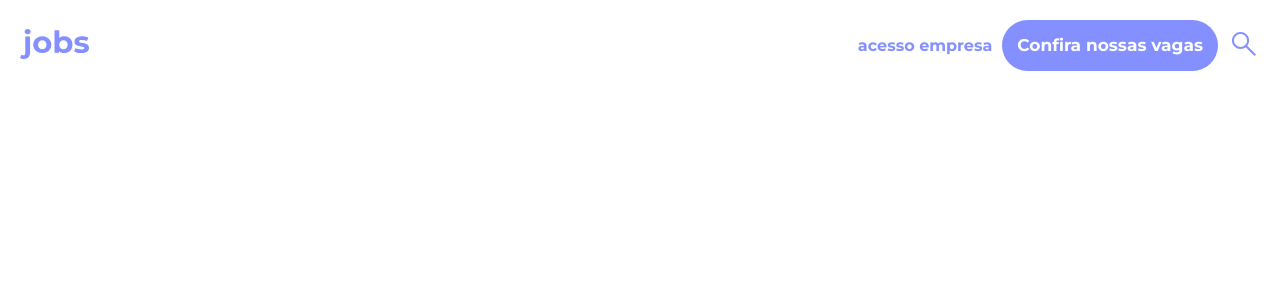
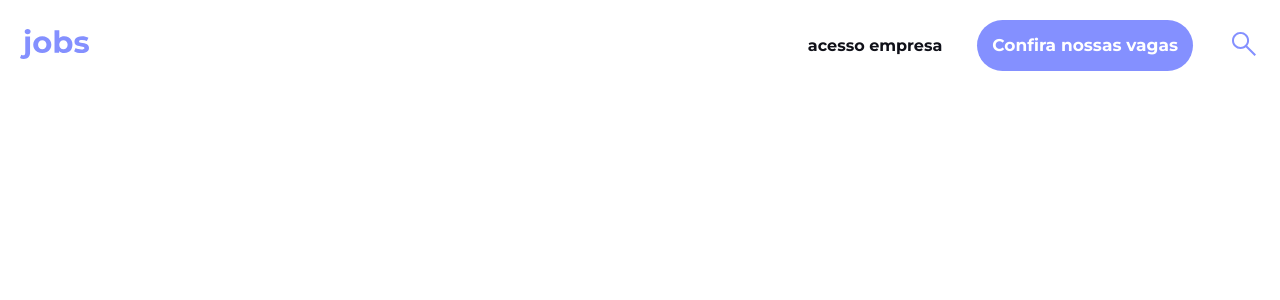
Before and after one commit to Projeto-Jobs/group9-jobs, a React (Vite) app: page /EditPage in a window 1280 px wide. Shown: the top 300 px of the page. Built offline with nearby package versions, Linux system fonts and the light colour scheme; no server answers.

Commit message:
STYLE: Header ADM modify

```diff
--- a/index.html
+++ b/index.html
@@ -2,7 +2,7 @@
 <html lang="pt-BR">
   <head>
     <meta charset="UTF-8" />
-    <link rel="icon" type="image/svg+xml" href="/vite.svg" />
+    <link rel="icon" type="image/svg+xml" href="/src/assets/jobs.svg" />
     <link href="https://fonts.googleapis.com/css2?family=Inter:wght@100;200;300;400;500;600;700;800;900&family=Montserrat:ital,wght@0,200;0,300;0,500;0,600;0,700;0,800;0,900;1,100;1,200;1,300;1,400;1,500;1,600;1,700;1,800;1,900&display=swap" rel="stylesheet">
     <meta name="viewport" content="width=device-width, initial-scale=1.0" />
     <title>Jobs</title>
--- a/src/components/Header/index.tsx
+++ b/src/components/Header/index.tsx
@@ -1,6 +1,7 @@
 import jobs from "../../assets/jobs.svg"
 import scopLensBlue from "../../assets/scopLens blue.svg"
 import { StyledButton } from "../../styles/Global"
+import { StyledText } from "../../styles/Typography"
 import { ButtonHeader, DivHeader, HeaderStyle } from "./styles"
 import { Link } from "react-router-dom"
 
@@ -12,7 +13,7 @@ export const Header = () =>{
             </figure>
             <DivHeader>
                 <Link to="/LoginPage">
-                    <ButtonHeader>acesso empresa</ButtonHeader>
+                    <StyledText text="boldAlert" >acesso empresa</StyledText>
                 </Link>
                 <Link to="/" style={{ textDecoration: 'none' }}>
                     <StyledButton>Confira nossas vagas</StyledButton>
--- a/src/components/Header/styles.ts
+++ b/src/components/Header/styles.ts
@@ -1,4 +1,4 @@
-import { styled } from "styled-components"
+import styled from "styled-components"
 
 
 export const HeaderStyle = styled.header`
@@ -6,13 +6,17 @@ export const HeaderStyle = styled.header`
    justify-content: space-between;
    align-items: center;
    padding: 20px 0;
-
+   animation: appears 2s ease-in-out;
+   :link {
+      text-decoration: none;
+   }
 `
 
 export const DivHeader = styled.div`
    display: flex;
    align-items: center;
-   gap: 10px;
+   gap: 35px;
+
 `
 
 export const ButtonHeader = styled.button`
@@ -21,4 +25,9 @@ export const ButtonHeader = styled.button`
    font-weight: 700;
    font-size: 1rem;
    color: var(--color-blue);
+   transition: 1s ease-in-out;
+
+   :hover {
+      transform: scale(1.3);
+   }
 `
--- a/src/components/HeaderLogin/index.tsx
+++ b/src/components/HeaderLogin/index.tsx
@@ -1,19 +1,19 @@
 import { useContext } from "react"
 import { LoginContext } from "../../providers/LoginContext"
 import jobs from "../../assets/jobs.svg"
-import { ButtonCompanyStyle, ButtonLeaveStyle, HeaderLoginStyle } from "./style"
-
+import { ButtonCompanyStyle, HeaderLoginStyle } from "./style"
+import { StyledOutLineButton } from "../../styles/Global"
 
 export const HeaderLogin = () =>{
 
-    const {userLogout} = useContext(LoginContext)
+    const {initials, userLogout} = useContext(LoginContext)
 
     return(
         <HeaderLoginStyle>
             <img src={jobs} alt="Logo da empresa" />
             <div>
-                <ButtonCompanyStyle>KE</ButtonCompanyStyle>
-                <ButtonLeaveStyle onClick={userLogout}>Sair</ButtonLeaveStyle>
+                <ButtonCompanyStyle>{initials}</ButtonCompanyStyle>
+                <StyledOutLineButton id="leave-button" onClick={userLogout}>Sair</StyledOutLineButton>
             </div>
         </HeaderLoginStyle>
     )
--- a/src/components/HeaderLogin/style.ts
+++ b/src/components/HeaderLogin/style.ts
@@ -3,29 +3,36 @@ import { styled } from "styled-components"
 
 export const HeaderLoginStyle = styled.header`
    display: flex;
-   flex-direction: row;
    justify-content: space-between;
-   margin-bottom: 30px;
-   margin-top: 10px;
+   align-items: center;
+   padding: 20px 0;
+
+   > div {
+      display: flex;
+      align-items: center;
+      gap: 31px;
+
+      #leave-button {
+         :hover {
+            background-color: var(--color-blue);
+            color: var(--color-white);
+         }
+      }
+   }
 `
+export const ButtonCompanyStyle = styled.button`
+   display: flex;
+   align-items: center;
+   justify-content: center;
 
-export const ButtonCompanyStyle = styled.button`
-   padding: 10px;
-   margin-right: 10px;
+   color: white;
+   font-size: 17px;
    font-weight: 700;
-   font-size: 17px;
    font-family: Montserrat;
-   color: white;
+
+   width: 51px;
+   height: 51px;
    background-color: var(--color-blue);
-   border-radius: 30px;
+   border-radius: 50%;
+
 `
-export const ButtonLeaveStyle = styled.button`
-   font-weight: 700;
-   font-size: 17px;
-   font-family: Montserrat;
-   color: var(--color-blue);
-   background-color: white;
-   border: 1px solid var(--color-blue);
-   padding: 10px;
-   border-radius: 30px;
-`
--- a/src/main.tsx
+++ b/src/main.tsx
@@ -5,8 +5,8 @@ import { BrowserRouter } from "react-router-dom"
 
 ReactDOM.createRoot(document.getElementById("root") as HTMLElement).render(
   <React.StrictMode>
-    <BrowserRouter>
-      <App />
-    </BrowserRouter>
+      <BrowserRouter>
+        <App />
+      </BrowserRouter>
   </React.StrictMode>
 )
--- a/src/providers/AdminContext.tsx
+++ b/src/providers/AdminContext.tsx
@@ -8,7 +8,6 @@ export interface ICompanyJob {
   sallary: number;
   description: string;
 }
-
 export interface ICompanyApplies {
   id: number;
   jobId: number;
@@ -17,15 +16,12 @@ export interface ICompanyApplies {
   email: string;
   linkedin: string;
 }
-
 interface IAdminProviderProps {
   children: React.ReactNode;
 }
-
 interface IRegisterNewVacancy {
   newVacancy: (formData: INewVancancy) => Promise<void>;
 }
-
 interface INewVancancy {
   position: string,
   sallary?: number,
@@ -40,6 +36,7 @@ export const AdminProvider = ({ children }: IAdminProviderProps) => {
   console.log(Applies);
 
   const navigate = useNavigate()
+
   const token = localStorage.getItem("@Jobs:token")
   const userId = localStorage.getItem("@Jobs:userId")
 
@@ -87,7 +84,6 @@ export const AdminProvider = ({ children }: IAdminProviderProps) => {
     }
   }
 
-
   return (
     <AdminContext.Provider value={{ newVacancy }}>
       {children}
--- a/src/providers/LoginContext.tsx
+++ b/src/providers/LoginContext.tsx
@@ -3,28 +3,23 @@ import { api } from "../services/api"
 import { useNavigate } from "react-router-dom"
 import { JobsListContext } from "./JobsListContext"
 
-
 interface ILoginProviderProps{
     children: React.ReactNode
 }
-
 interface ILoginUser{
     id: number;
     name: string;
     email: string;
 }
-
 interface IUserLoginResponse{
     accessToken: string;
     user: ILoginUser;
 }
-
 interface ILoginContext{
-    login: ILoginUser | null;
     userLogin: (formData: any) => Promise<void>;
     userLogout: () => void;
+    initials: string;
 }
-
 interface IUser{
     email: string;
     password: string;
@@ -33,24 +28,48 @@ interface IUser{
 export const LoginContext = createContext({} as ILoginContext)
 
 export const LoginProvider = ({children}: ILoginProviderProps) =>{
-    const [ login, setUserLogin] = useState<ILoginUser | null>(null)
+
+    const [ login, setLogin] = useState<ILoginUser | null>(null)
+    console.log(login);
+
     const {setJobsList} = useContext(JobsListContext);
 
     const navigate = useNavigate()
+
+    const initialLetters = (fullName: string):string => {
+        const names = fullName.split(' ')
+
+        if (names.length >= 2) {
+            const firstLetter = names[0][0];
+            const secondLetter = names[1][0];
+            return `${firstLetter}${secondLetter}`;
+
+          } else if (names.length === 1) {
+            return names[0][0]
+
+          } else {
+            return ''
+          }
+    }
+    const nameLS = localStorage.getItem("@Jobs:name")
+    const initials = nameLS ? initialLetters(nameLS).toUpperCase() : ''
+
     const userLogin = async (formData: IUser) =>{
         try {
             const { data } = await api.post<IUserLoginResponse>('/login', formData)
-            setUserLogin(data.user)
+            setLogin(data.user)
             localStorage.setItem("@Jobs:token", data.accessToken)
             localStorage.setItem("@Jobs:userId", JSON.stringify(data.user.id))
+            localStorage.setItem("@Jobs:name", data.user.name)
             navigate("/AdminPage")
+
         } catch (error) {
             alert("Usuário inválido")
         }
     }
 
     const userLogout = () =>{
-        setUserLogin(null)
+        setLogin(null)
         localStorage.removeItem("@Jobs:token")
         localStorage.removeItem("@Jobs:userId")
         const reloadJobs = async () => {
@@ -66,7 +85,7 @@ export const LoginProvider = ({children}: ILoginProviderProps) =>{
     }
 
     return(
-        <LoginContext.Provider value={ {login, userLogin, userLogout} }>
+        <LoginContext.Provider value={ {initials, userLogin, userLogout} }>
             {children}
         </LoginContext.Provider>
     )
--- a/src/providers/RegisterContext.tsx
+++ b/src/providers/RegisterContext.tsx
@@ -1,16 +1,13 @@
 import React, { createContext } from "react"
 import { api } from "../services/api"
 import { useNavigate } from 'react-router-dom'
-
 interface IRegisterContextProps {
     registerUser: (formData: IUser) => Promise<void>
 }
 export const RegisterContext = createContext<IRegisterContextProps>({} as IRegisterContextProps)
-
 interface IRegisterProviderProps {
     children: React.ReactNode;
 }
-
 interface IUser {
     name: string,
     email: string,
@@ -26,7 +23,6 @@ export const RegisterProvider = ({ children }: IRegisterProviderProps) => {
             const { data } = await api.post('/users',{name, email, password})
             console.log(data);
             navigate("/LoginPage")
-
         } catch (error) {
             console.error(error)
         }
--- a/src/styles/Global.ts
+++ b/src/styles/Global.ts
@@ -7,14 +7,118 @@ export const StyledGlobalStyle = createGlobalStyle`
         --color-white: #ffffff;
         --color-lightblue: #f9f9ff;
     }
+
     body {
         height: 100Vh;
     }
+
     #root {
         height: 100%;
         max-width: 83rem;
         margin: 0 auto;
         padding: 0 1.25rem;
+    }
+
+    @keyframes appears {
+    0% {
+      transform: translateY(-50px);
+      opacity: 0;
+    }
+
+    50% {
+      transform: translateY(5px);
+      opacity: 1;
+    }
+    }
+
+    @keyframes appearsModal {
+    0% {
+      transform: translateY(-200px);
+      opacity: 0;
+    }
+
+    50% {
+      transform: translateY(5px);
+      opacity: 1;
+    }
+    }
+
+    @keyframes moveFadeIn {
+        0% {
+        transform: scale(0.3);
+        opacity: 0;
+        }
+
+        50% {
+        transform: scale(1);
+
+        opacity: 1;
+        }
+    }
+
+    @keyframes spin {
+        0%{
+        transform: rotate(0);
+        }
+        100%{
+        transform: rotate(360deg);
+        }
+    }
+
+    @keyframes lefAppear{
+        from{
+        opacity: 0;
+        transform: translateX(-150px);
+        }
+        to{
+        opacity: 1;
+        }
+    }
+
+    @keyframes rigthAppear{
+        0% {
+        transform: scale(0.3);
+        opacity: 0;
+        }
+        50% {
+        transform: scale(1);
+
+        opacity: 1;
+        }
+    }
+
+    @keyframes dropAppear{
+        from{
+        opacity: 0;
+        transform: translateY(-400px);
+        }
+        to{
+        opacity: 1;
+        }
+    }
+
+    @keyframes anime {
+        0%, 100% {
+        transform: translateY(0);
+        }
+        50%{
+        transform: translateY(-20px);
+        }
+    }
+
+    @keyframes beat {
+        0%, 100% {
+        transform: scale(1);
+        }
+        50%{
+        transform: scale(1.1);
+        }
+    }
+
+    @keyframes colorChange {
+        0% {background-position: 0% 100%;}
+        50%{background-position: 100% 0%;}
+        100% {background-position: 0% 100%;}
     }
 `
 
@@ -34,3 +138,19 @@ export const StyledButton = styled.button`
     color: var(--color-white);
     align-self: flex-end;
 `
+export const StyledOutLineButton = styled.button`
+    padding: 0 34px;
+    height: 58px;
+    flex-shrink: 0;
+    border-radius: 255px;
+    border: 1px solid var(--color-blue);
+    color: var(--color-blue);
+    font-weight: 700;
+    font-size: 17px;
+    font-family: Montserrat;
+    background-color: var(--color-white);
+    :hover {
+        color: var(--color-white);
+        background-color: var(--color-blue);
+    }
+`
```
Also changed, not shown: src/routes/RoutesMain.tsx (+23 -28 lines).
